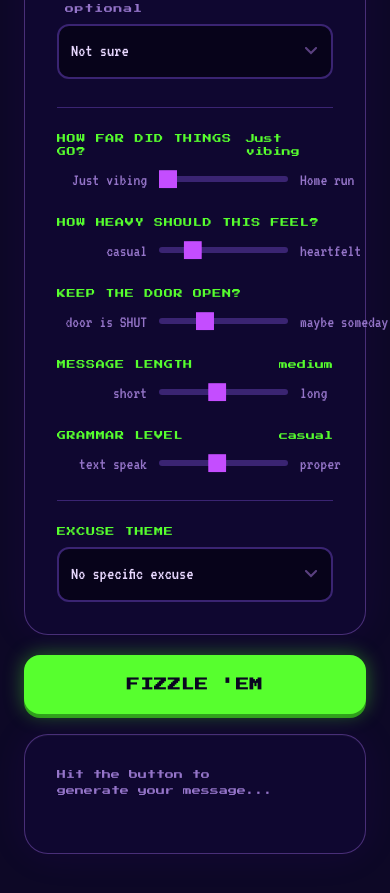
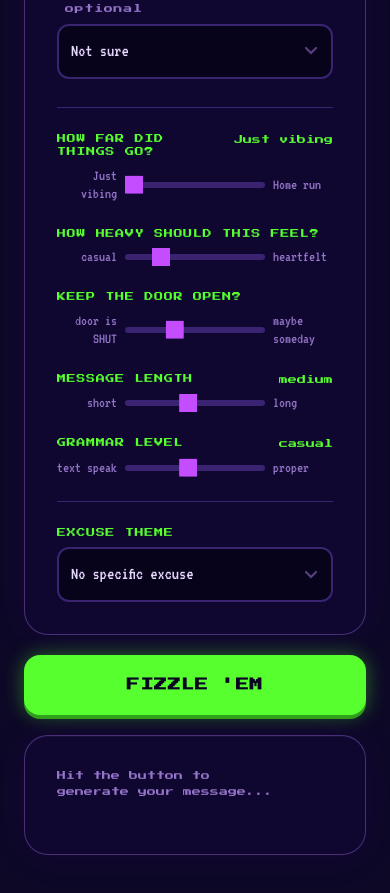
Before and after one commit to sweetjoeyvermouth/the-fizzler, a Next.js app: page / in a window 390 px wide. Shown: the part 1020-1913 px from the top of the page. Built offline with nearby package versions, Linux system fonts and the light colour scheme.

Commit message:
fix: slider labels no longer overflow on mobile

```diff
--- a/app/page.tsx
+++ b/app/page.tsx
@@ -103,16 +103,16 @@ function SliderInput({
 }) {
   return (
     <div className="mb-6">
-      <div style={{ display: "flex", justifyContent: "space-between", alignItems: "baseline", marginBottom: "8px" }}>
-        <span className="pixel-label" style={{ marginBottom: 0 }}>{label}</span>
+      <div style={{ display: "flex", justifyContent: "space-between", alignItems: "flex-start", marginBottom: "8px", gap: "8px" }}>
+        <span className="pixel-label" style={{ marginBottom: 0, flex: 1 }}>{label}</span>
         {displayValue && (
-          <span style={{ fontFamily: "var(--font-pixel, monospace)", fontSize: "9px", color: "var(--neon-green)" }}>
+          <span style={{ fontFamily: "var(--font-pixel, monospace)", fontSize: "9px", color: "var(--neon-green)", flexShrink: 0, paddingTop: "1px" }}>
             {displayValue}
           </span>
         )}
       </div>
-      <div style={{ display: "flex", alignItems: "center", gap: "12px" }}>
-        <span style={{ fontSize: "17px", color: "var(--muted)", width: "90px", textAlign: "right", flexShrink: 0, fontFamily: "var(--font-vt, monospace)" }}>
+      <div style={{ display: "flex", alignItems: "center", gap: "8px" }}>
+        <span style={{ fontSize: "15px", color: "var(--muted)", width: "60px", textAlign: "right", flexShrink: 0, fontFamily: "var(--font-vt, monospace)", lineHeight: "1.2" }}>
           {leftLabel}
         </span>
         <input
@@ -121,9 +121,9 @@ function SliderInput({
           max={max}
           value={value}
           onChange={(e) => onChange(Number(e.target.value))}
-          style={{ flex: 1 }}
+          style={{ flex: 1, minWidth: 0 }}
         />
-        <span style={{ fontSize: "17px", color: "var(--muted)", width: "90px", flexShrink: 0, fontFamily: "var(--font-vt, monospace)" }}>
+        <span style={{ fontSize: "15px", color: "var(--muted)", width: "60px", flexShrink: 0, fontFamily: "var(--font-vt, monospace)", lineHeight: "1.2" }}>
           {rightLabel}
         </span>
       </div>
```
